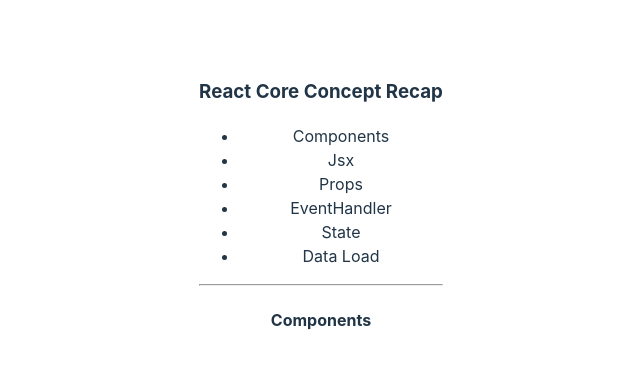
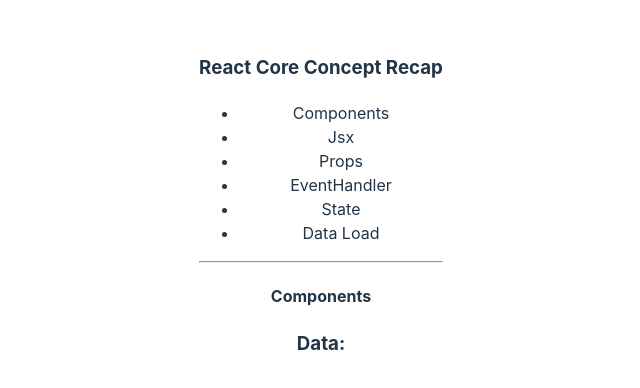
Before and after one commit to Idba1/react-core-concept-recap, a React (Vite) app: page / in a window 1280 px wide. Shown: the part 194-582 px from the top of the page, without its empty margins (319-959 px from the left). Built offline with nearby package versions, Linux system fonts and the light colour scheme; no server answers.

Commit message:
data load

```diff
--- a/src/App.jsx
+++ b/src/App.jsx
@@ -3,6 +3,7 @@
 import viteLogo from '/vite.svg'
 import './App.css'
 import Post from './Post'
+import Data from './Data'
 
 function App() {
   const [count, setCount] = useState(0)
@@ -20,6 +21,7 @@
       </ul>
       <hr />
       <Post></Post>
+      <Data></Data>
     </>
   )
 }
--- /dev/null
+++ b/src/Data.jsx
@@ -0,0 +1,17 @@
+import { useEffect, useState } from "react"
+
+export default function Data(){
+
+    const [data, setData] = useState([]);
+    useEffect (()=>{
+        fetch('https://jsonplaceholder.typicode.com/todos')
+        .then(res=> res.json())
+        .then(data => console.log(data))
+    },[])
+
+    return(
+        <div>
+            <h3>Data:</h3>
+        </div>
+    )
+}
```
